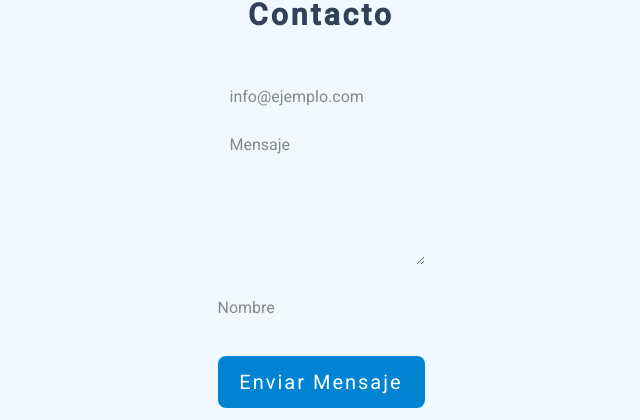
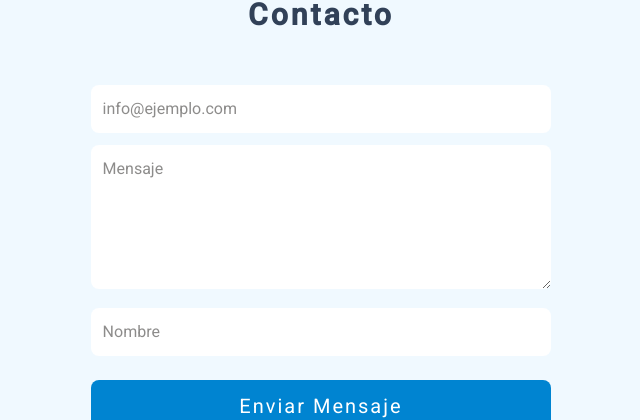
Before and after one commit to DeathRondo/PortafolioU, an Angular app: page / in a window 1280 px wide. Shown: the part 1957-2377 px from the top of the page, without its empty margins (319-959 px from the left). Built offline with nearby package versions, Linux system fonts and the light colour scheme.

Commit message:
arreglando formulario de contacto

```diff
--- a/src/app/app.component.html
+++ b/src/app/app.component.html
@@ -164,11 +164,11 @@
 
   <h3 class="text-3xl text-slate-700 dark:textwhite mt-12 mb-10 px-10 font-bold tracking-widest text-center">Contacto</h3>
   <section class="flex flex-col w-[90%] m-auto">
-    <form class="90% md:mx-w-[600px] m-auto" action="">
-      <div><input placeholder="info@ejemplo.com" type="email" name="email" id="email" class="p-3 w-full rounded-lg focus:outline-none focus:ring focus:ring-blue-400"></div>
-      <div><textarea name="msj" id="msj" rows="5" placeholder="Mensaje" class="p-3 w-full rounded-lg focus:outline-none focus:ring focus:ring-blue-400"></textarea></div>
+    <form class="w-[40%] md:mx-w-[600px] m-auto" action="">
+      <div class="py-3"><input placeholder="info@ejemplo.com" type="email" name="email" id="email" class="p-3 w-full rounded-lg focus:outline-none focus:ring focus:ring-blue-400 bg-white"></div>
+      <div><textarea name="msj" id="msj" rows="5" placeholder="Mensaje" class="p-3 w-full rounded-lg focus:outline-none focus:ring focus:ring-blue-400 bg-white"></textarea></div>
       <div class="py-3">
-        <input type="text" name="nombre" id="nombre" placeholder="Nombre" class="py-3 w-full rounded-lg focus:ring focus:ring-blue-400">
+        <input type="text" name="nombre" id="nombre" placeholder="Nombre" class="py-3 pl-3 w-full rounded-lg focus:ring focus:ring-blue-400 bg-white">
       </div>
       <div class="my-3">
         <button class="bg-sky-600 text-white p-3 w-full rounded-lg text-xl tracking-widest">Enviar Mensaje</button>
```
